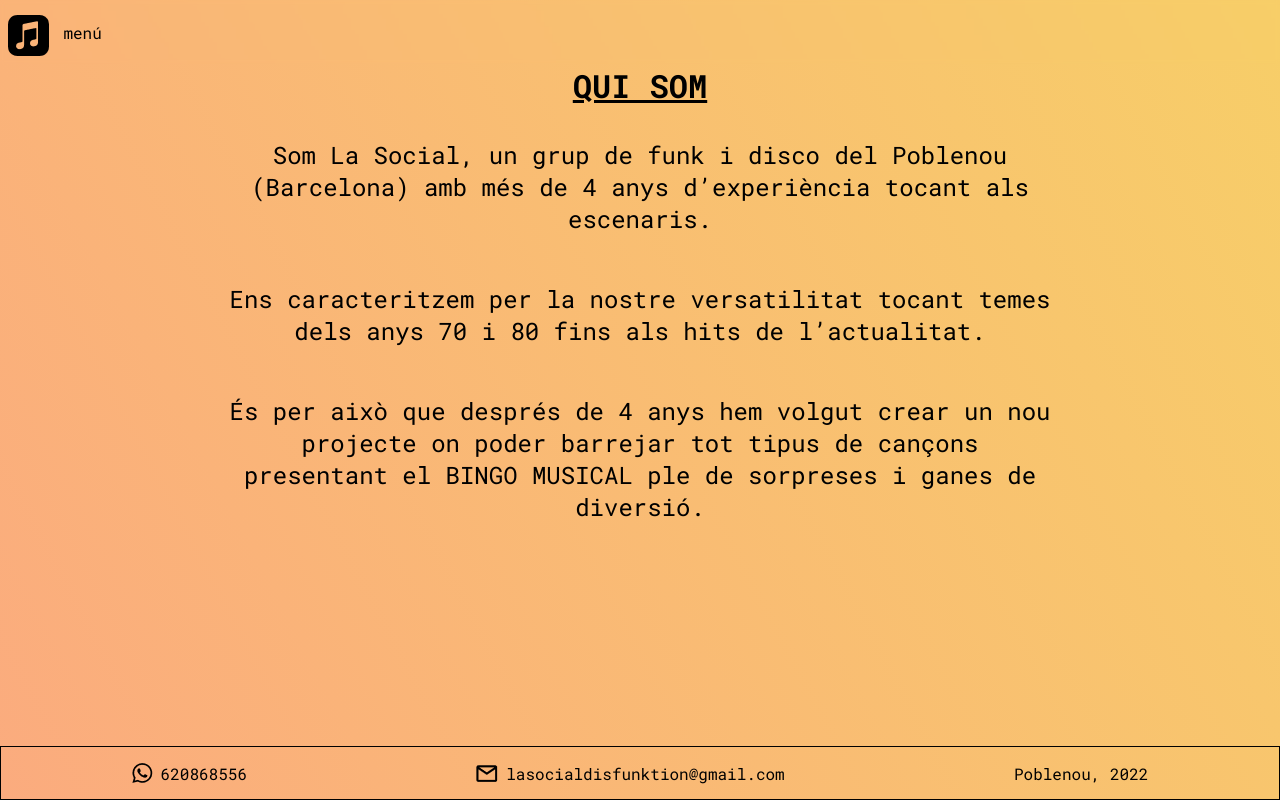
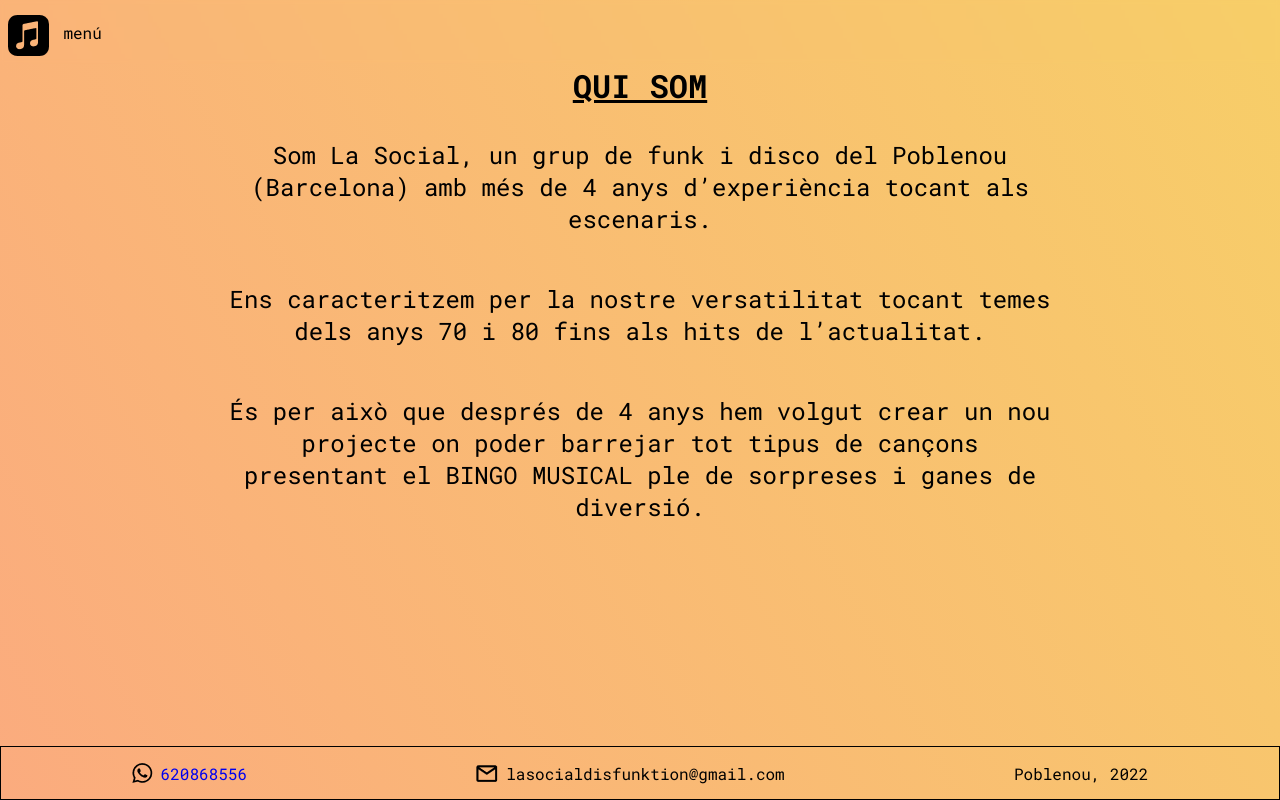
Before and after one commit to gteixi/social-bingo-webpage, a React (Create React App) app: page /about in a window 1280 px wide. Built offline with nearby package versions, Linux system fonts and the light colour scheme.

Commit message:
Implement feature to send message on whatsapp

```diff
--- a/src/components/Footer/Footer.tsx
+++ b/src/components/Footer/Footer.tsx
@@ -7,7 +7,7 @@ function Footer() {
     <div className="footerContainer">
       <div className="footerContainer__logoInfo">
         <img src="./../../assets/whatsapp.png" alt="Whatsapp" />
-        <p>620868556</p>
+        <a href="https://wa.me/+34620868556">620868556</a>
       </div>
       <div className="footerContainer__logoInfo">
         <img src="./../../assets/mail.png" alt="Mail" />
```
